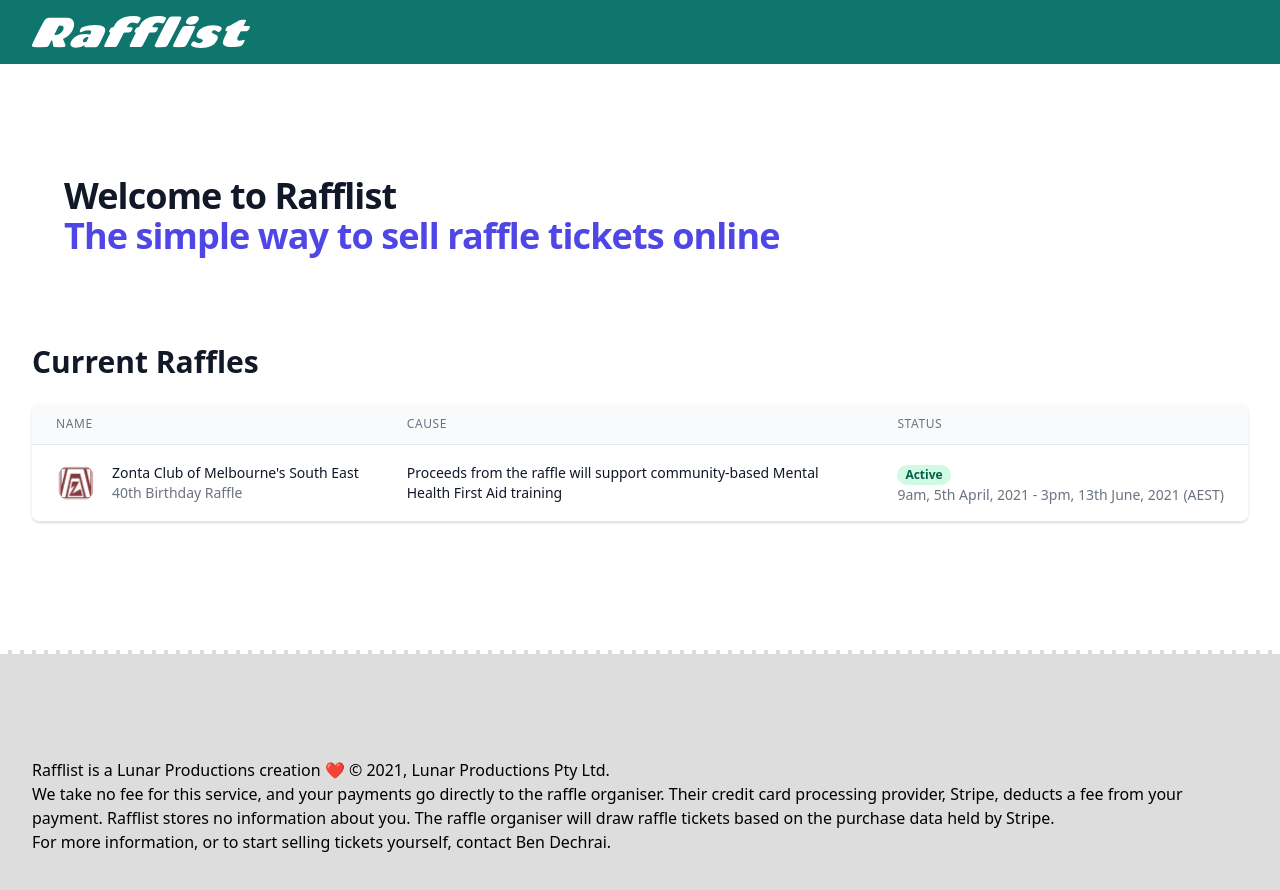
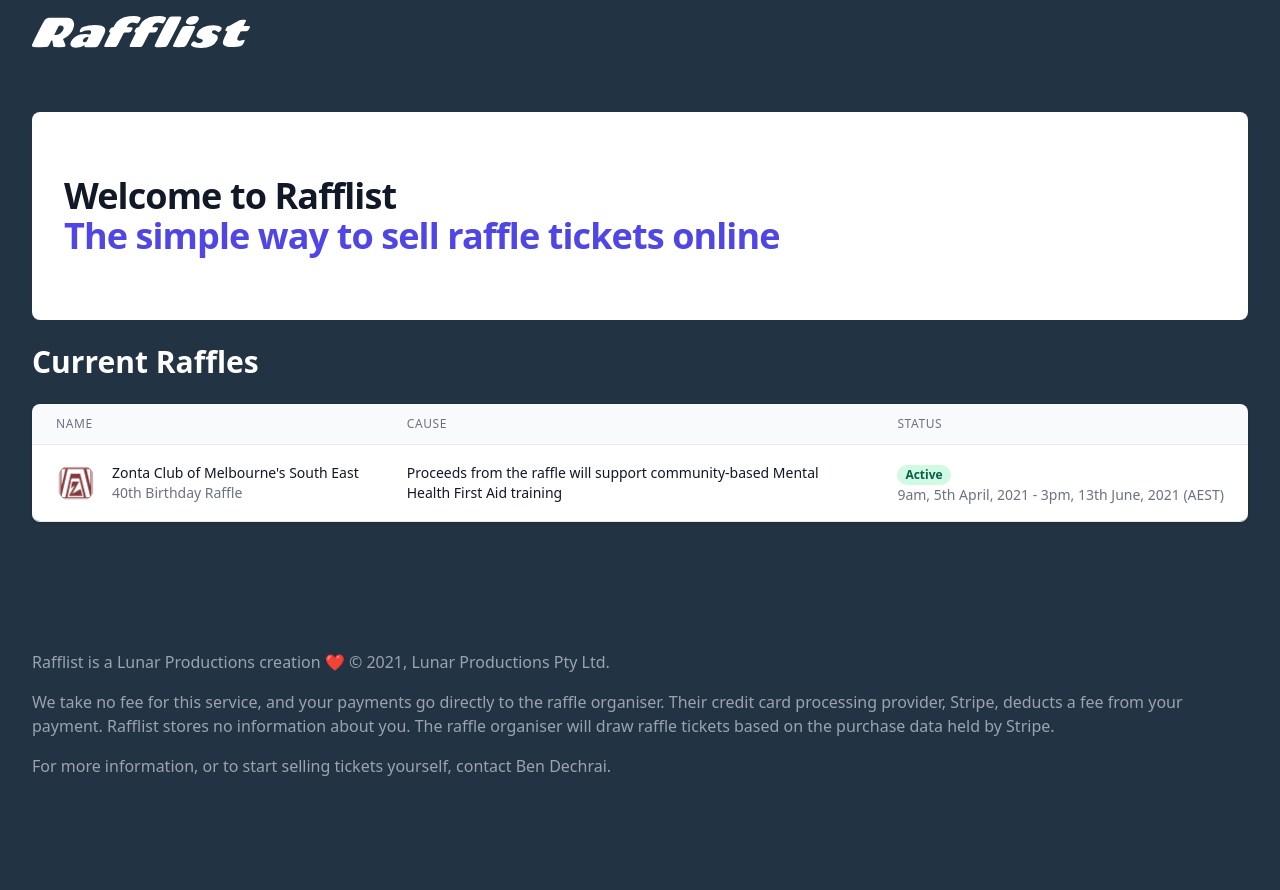
Before and after one commit to bendechrai/raffle-system, a Gatsby site: page / in a window 1280 px wide. After the commit the page ends 858 px from the top, so only its background shows below. Built offline with nearby package versions, Linux system fonts and the light colour scheme; Gatsby itself is replaced by a stand-in of ours.

Commit message:
Formatting

```diff
--- a/src/components/layout.css
+++ b/src/components/layout.css
@@ -2,7 +2,7 @@
 @tailwind components;
 
 body {
-  background-color: #ddd;
+  background-color: #223344;
 }
 
 @tailwind utilities;
--- a/src/components/layout.js
+++ b/src/components/layout.js
@@ -34,29 +34,29 @@
           </div>
         </nav>
 
-        <main className="bg-white pb-20">
+        <main>
           <div className="max-w-7xl mx-auto py-0 sm:py-6 xl:py-12 sm:px-6 lg:px-8">
             {children}
           </div>
         </main>
 
-        <footer className="border-t-4 border-dashed border-white py-20">
-          <div className="max-w-7xl mx-auto py-6 sm:px-6 lg:px-8">
-            <p>
+        <footer className="py-10">
+          <div className="max-w-7xl mx-auto py-6 sm:px-6 lg:px-8 text-gray-400">
+            <p className="my-4">
               Rafflist is a Lunar Productions creation{" "}
               <span role="img" aria-label="Heart">
                 ❤️
               </span>{" "}
               © {new Date().getFullYear()}, Lunar Productions Pty Ltd.
             </p>
-            <p>
+            <p className="my-4">
               We take no fee for this service, and your payments go directly to
               the raffle organiser. Their credit card processing provider,
               Stripe, deducts a fee from your payment. Rafflist stores no
               information about you. The raffle organiser will draw raffle
               tickets based on the purchase data held by Stripe.
             </p>
-            <p>
+            <p className="my-4">
               For more information, or to start selling tickets yourself,{" "}
               <a href="https://bendechrai.com/contact">contact Ben Dechrai</a>.
             </p>
--- a/src/pages/index.js
+++ b/src/pages/index.js
@@ -9,7 +9,7 @@
     <SEO title="Welcome" />
 
     <div>
-      <div className="max-w-7xl mx-auto py-12 px-4 sm:px-6 lg:py-16 lg:px-8 lg:flex lg:items-center lg:justify-between">
+      <div className="max-w-7xl mx-auto py-12 px-4 sm:px-6 lg:py-16 lg:px-8 lg:flex lg:items-center lg:justify-between bg-white rounded-lg">
         <h2 className="text-3xl font-extrabold tracking-tight text-gray-900 sm:text-4xl">
           <span className="block">Welcome to Rafflist</span>
           <span className="block text-indigo-600">
@@ -19,7 +19,7 @@
       </div>
     </div>
 
-    <h1 className="text-3xl py-6 font-bold text-gray-900">Current Raffles</h1>
+    <h1 className="text-3xl py-6 font-bold text-white">Current Raffles</h1>
 
     <div className="flex flex-col">
       <div className="-my-2 overflow-x-auto sm:-mx-6 lg:-mx-8">
--- a/src/pages/zonta-mse-40.js
+++ b/src/pages/zonta-mse-40.js
@@ -290,8 +290,8 @@
   return (
     <Layout>
       <SEO title={metaTitle} description={description} />
-
-      <div className="shadow-lg overflow-hidden sm:rounded-lg">
+      <div className="bg-gray-600 rounded-lg">
+        <div className="bg-white shadow-md overflow-hidden sm:rounded-lg">
           <div className="bg-primary px-4 py-5 sm:px-6">
             <div className="flex items-center justify-center flex-wrap gap-x-8 gap-y-4">
               <div className="mt-2 flex-shrink-0 sm:mt-0">
@@ -342,7 +342,7 @@
           </div>
         </div>
 
-      <div className="mt-20 pt-10 text-gray-400 border-t-4 border-gray-300">
+        <div className="p-10 text-indigo-200">
           <h2 className="text-xl">Terms and Conditions</h2>
           <p className="my-4">
             This raffle is being conducted by Lunar Productions on behalf and by
@@ -352,35 +352,38 @@
             Regulation (Organisational Number 61694).
           </p>
           <p className="my-4">
-          Tickets for this raffle will be available from 9am on 5th April, 2021,
-          and will cease to be available at 3pm on 20th June, 2021 or when sold
-          out. The total prize pool is valued at $XXX, and there are a maximum
-          of $XXX*6 worth of tickets available. The raffle and associated
-          activities will be conducted under the laws of Victoria, Australia.
+            Tickets for this raffle will be available from 9am on 5th April,
+            2021, and will cease to be available at 3pm on 20th June, 2021 or
+            when sold out. The total prize pool is valued at $XXX, and there are
+            a maximum of $XXX*6 worth of tickets available. The raffle and
+            associated activities will be conducted under the laws of Victoria,
+            Australia.
           </p>
           <p className="my-4">
-          You must be 18 years or over, and a resident of the state of Victoria
-          in Australia to be eligible to purchase a ticket.
+            You must be 18 years or over, and a resident of the state of
+            Victoria in Australia to be eligible to purchase a ticket.
           </p>
           <p className="my-4">
             We are required by law to collect ticket buyers’ contact details in
             order to confirm winner's details. You agree that the email address
             you provide during the payment process is considered your personal
-          identity, and that any person whomsoever that has access to email sent
-          to this address is to be considered as authorised to collect any
-          prize.
+            identity, and that any person whomsoever that has access to email
+            sent to this address is to be considered as authorised to collect
+            any prize.
           </p>
           <p className="my-4">
             We are required to provide you with printed tickets. The payment
-          confirmation email that you shall receive after purchase shall be this
-          printed ticket, and you must have this available for inspection in
-          order to collect any prizes. This can be in the form of a printout or
-          the ability to see the email on a mobile computing device in the email
-          client. A screenshot of the email will not be accepted.
+            confirmation email that you shall receive after purchase shall be
+            this printed ticket, and you must have this available for inspection
+            in order to collect any prizes. This can be in the form of a
+            printout or the ability to see the email on a mobile computing
+            device in the email client. A screenshot of the email will not be
+            accepted.
           </p>
           <p className="my-4">
             The following inforamtion is required to be included on any issued
             tickets, and is included here for convenience:
+          </p>
           <ul className="my-4 ml-4">
             <li>
               <strong>Raffle Beneficiary:</strong> Zonta Club of Melbourne's
@@ -465,7 +468,7 @@
               East website.
             </li>
           </ul>
-        </p>
+        </div>
       </div>
     </Layout>
   )
--- a/tailwind.config.js
+++ b/tailwind.config.js
@@ -4,7 +4,7 @@
   theme: {
     extend: {
       colors: {
-        brand: "#0F766E",
+        brand: "#223344",
         primary: "#86393c",
         secondary: "#a4686a",
         error: "#cc0000",
```
Lines whose indentation alone changed are shown as unchanged.
